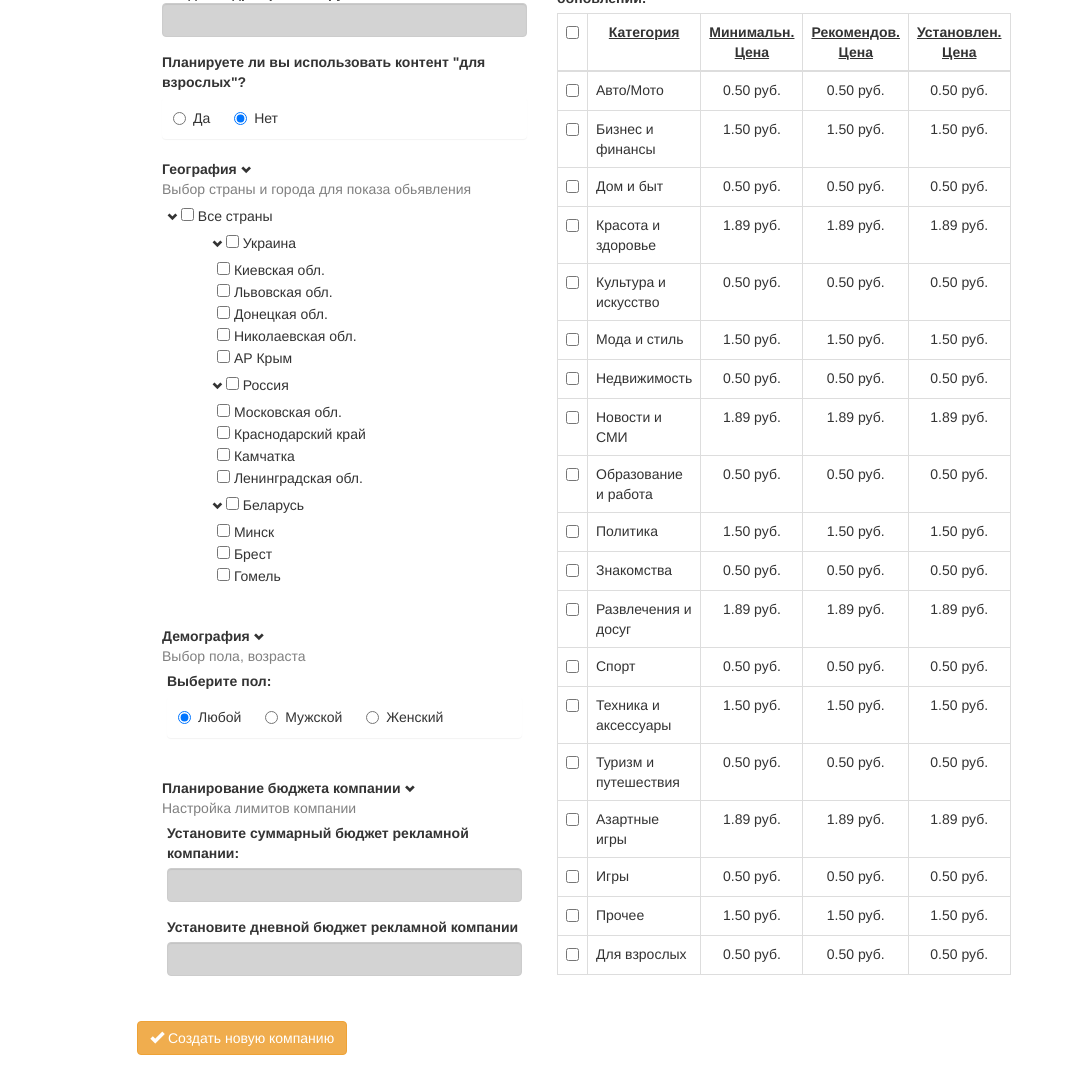
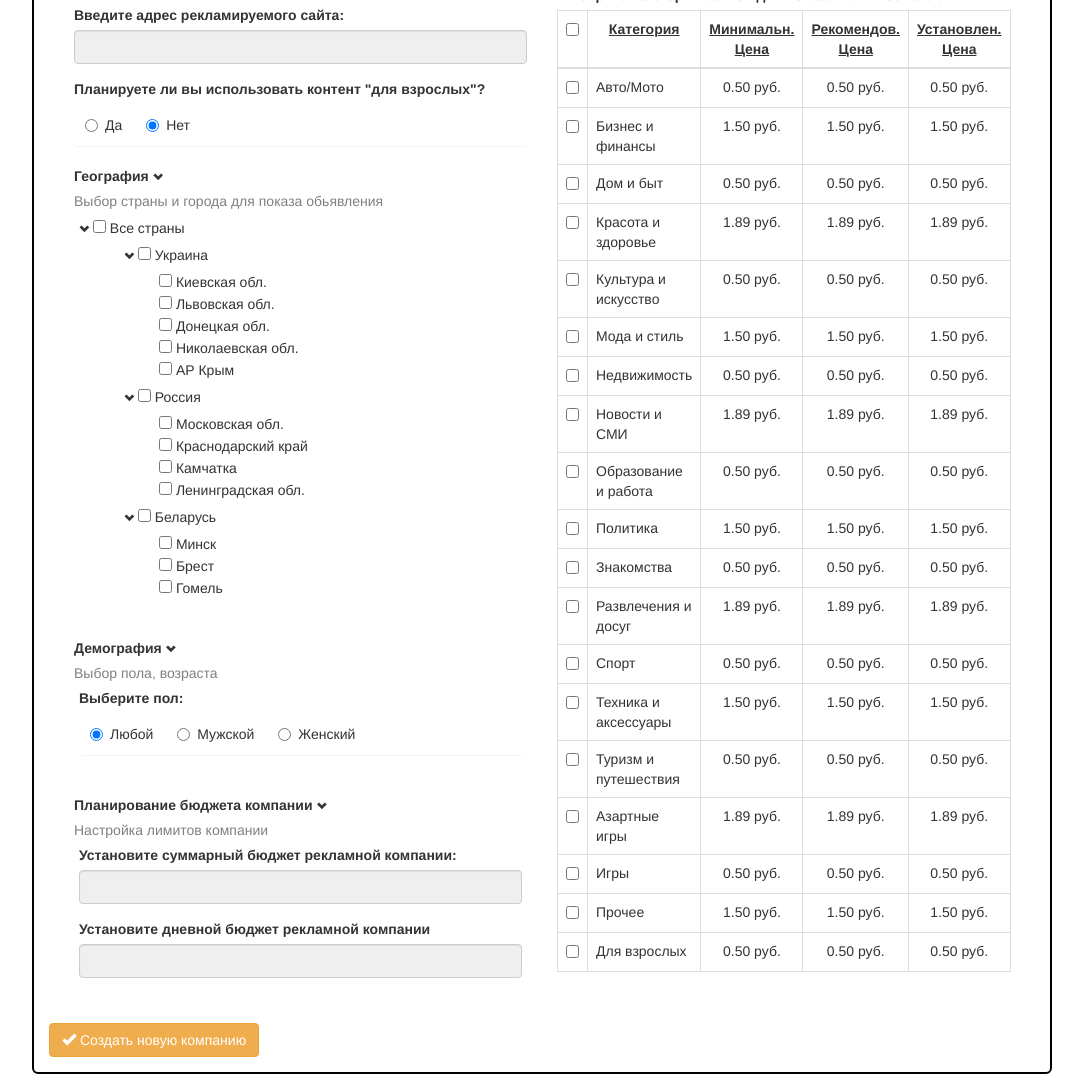
Before and after one commit to oleksii-mazurik/ads-form, a plain HTML site: page index.html in a window 1280 px wide. Shown: the part 126-1210 px from the top of the page, without its empty margins (98-1181 px from the left). Before the commit the page ends 1181 px from the top, so only its background shows below. Drawn offline with Linux system fonts and the light colour scheme.

Commit message:
last editing

```diff
--- a/css/style.css
+++ b/css/style.css
@@ -3,20 +3,21 @@
     margin: 10px;
 }
 
-input[type='text'], input[type='num']{
-    background: lightgray;
+input[type='text'], input[type='url'], input[type='number']{
+    background: #efefef;
 }
 
-input[type='checkbox']{
-    background: orange;
-}
 
 .content, .row {
     margin: 10px;
 }
 
-ul {
+.form-group ul {
     list-style: none;
+}
+
+.form-group li li {
+    padding-left: 30px;
 }
 
 .toggleFlag {
@@ -29,9 +30,12 @@ ul {
     margin: 0;
     padding: 0;
 }
-.control-label {
-    margin: 0;
-    padding: 0;
+
+.adsForm {
+    border: 2px solid black;
+    border-radius: 6px;
+    padding: 15px;
+    margin-bottom: 10px;
 }
 
 .toggle {
--- a/index.html
+++ b/index.html
@@ -9,8 +9,8 @@
 </head>
 <body>
     <div class="content">
-        <div class="col-md-offset-2 col-md-8">
-            <form data-bind="submit: returnSendForm">
+        <div class="col-md-offset-1 col-md-10">
+            <form data-bind="submit: returnSendForm" class="adsForm">
                 <div class="row">
                     <div class="col-md-6">
                         <div class="form-group">
@@ -97,11 +97,11 @@
                             <div class="toggle">
                                 <div class="form-group">
                                     <label>Установите суммарный бюджет рекламной компании:</label>
-                                    <input type="text" class="form-control" data-bind="value: sumBudget, valueUpdate: 'afterkeydown'" required="">
+                                    <input type="number" class="form-control" data-bind="value: sumBudget, valueUpdate: 'afterkeydown'" required="">
                                 </div>
                                 <div class="form-group">
                                     <label>Установите дневной бюджет рекламной компании</label>
-                                    <input type="text" class="form-control" data-bind="value: perDayBudget, valueUpdate: 'afterkeydown'" required="">
+                                    <input type="number" class="form-control" data-bind="value: perDayBudget, valueUpdate: 'afterkeydown'" required="">
                                 </div>
                             </div>
                         </div>
```
